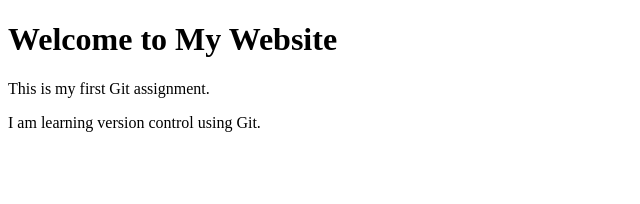
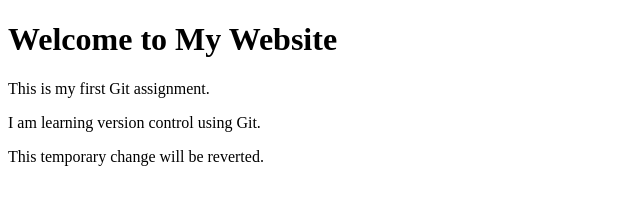
Before and after one commit to MohammedSaad2701/Git-Workflow-Assignment, a plain HTML site: page index.html in a window 1280 px wide. Shown: the whole page, without its empty margins (0-640 px from the left). Drawn offline with Linux system fonts and the light colour scheme.

Commit message:
Add temporary homepage change

```diff
--- a/index.html
+++ b/index.html
@@ -7,5 +7,6 @@
     <h1>Welcome to My Website</h1>
     <p>This is my first Git assignment.</p>
     <p>I am learning version control using Git.</p>
+    <p>This temporary change will be reverted.</p>
 </body>
 </html>
```
